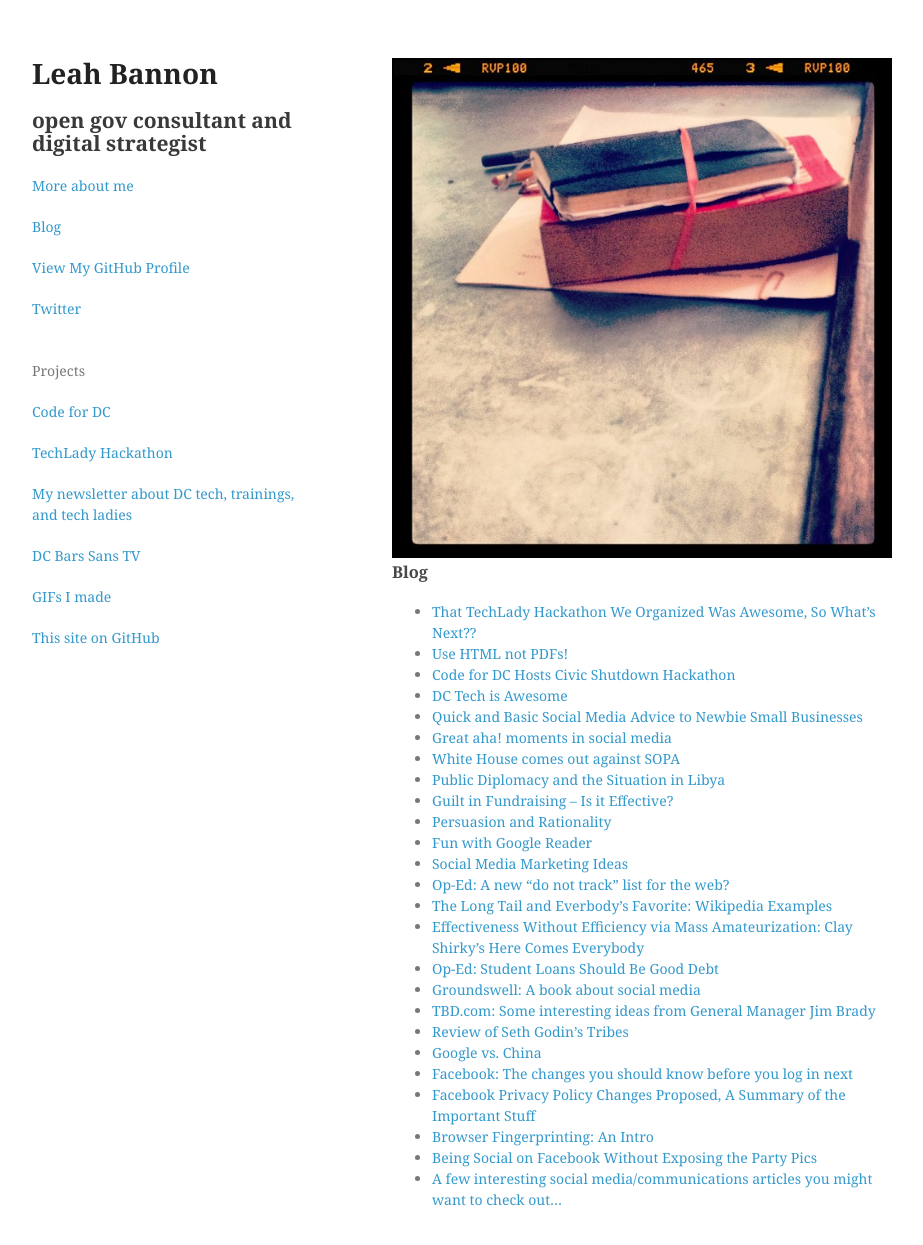
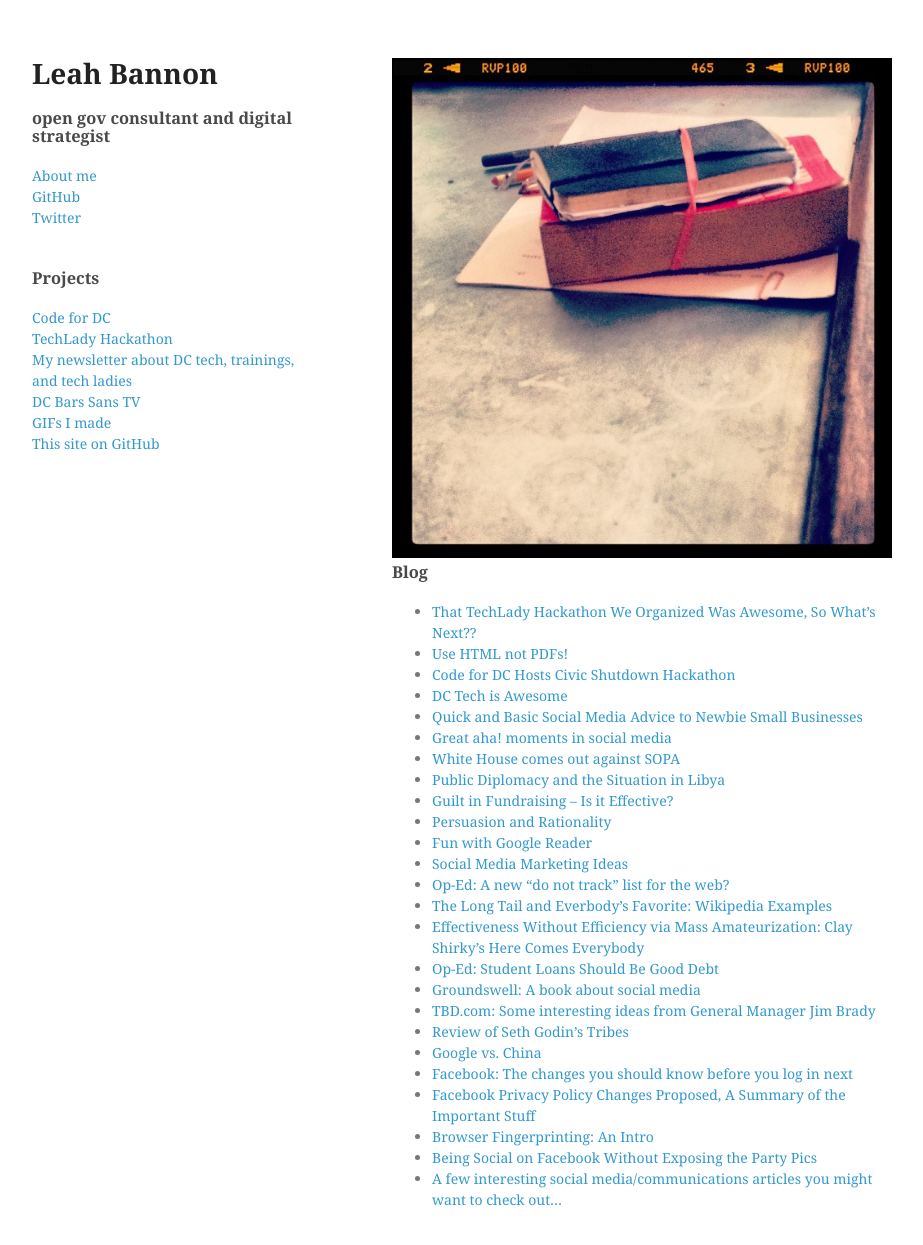
Before and after one commit to leahbannon/old-leah-website, a Jekyll site: the page built from index.html, in a window 1280 px wide and 1330 px high. Shown: the top 1245 px of the window, without its empty margins (178-1101 px from the left). Built offline with Jekyll 4.4.1, drawn with Linux system fonts in a browser that asks for light colours.

Commit message:
Update header.html

```diff
--- a/_includes/header.html
+++ b/_includes/header.html
@@ -16,20 +16,22 @@
     <div class="wrapper">
       <header>
           <h1 id="project_title">{{ site.title }}</h1>
-          <h2 id="project_tagline">{{ site.tagline }}</h2>
+          <h3 id="project_tagline">{{ site.tagline }}</h3>
 
-        <p><a href="/about">More about me</a></p>
-        <p><a href="/index">Blog</a></p>
-        <p class="view"><a href="https://github.com/leahbannon">View My GitHub Profile</a></p>
-        <p><a href="http://twitter.com">Twitter</a></p>
+        <p><a href="/about">About me</a><br/>
+        <a href="https://github.com/leahbannon">GitHub</a><br/>
+        <a href="http://twitter.com">Twitter</a>
+        </p>
         <br/>
-        <p>Projects</p>
-        <p><a href="http://codefordc.org">Code for DC</a></p>
-        <p><a href="http://techladyhackathon.org">TechLady Hackathon</a></p>
-        <p><a href="http://techladyhackathon.org/newsletter">My newsletter about DC tech, trainings, and tech ladies</a></p>
-        <p><a href="/dcbarssanswifi">DC Bars Sans TV</a></p>
-        <p><a href="https://github.com/leahbannon/GIFs">GIFs I made</a></p>
-        <p><a href="https://github.com/leahbannon/leahbannon.github.io">This site on GitHub</a></p>
+        <h3>Projects</h3>
+        <p>
+       <a href="http://codefordc.org">Code for DC</a><br/>
+       <a href="http://techladyhackathon.org">TechLady Hackathon</a><br/>
+       <a href="http://techladyhackathon.org/newsletter">My newsletter about DC tech, trainings, and tech ladies</a><br/>
+       <a href="/dcbarssanswifi">DC Bars Sans TV</a><br/>
+       <a href="https://github.com/leahbannon/GIFs">GIFs I made</a><br/>
+       <a href="https://github.com/leahbannon/leahbannon.github.io">This site on GitHub</a>
+       </p>
 
 
 
```
